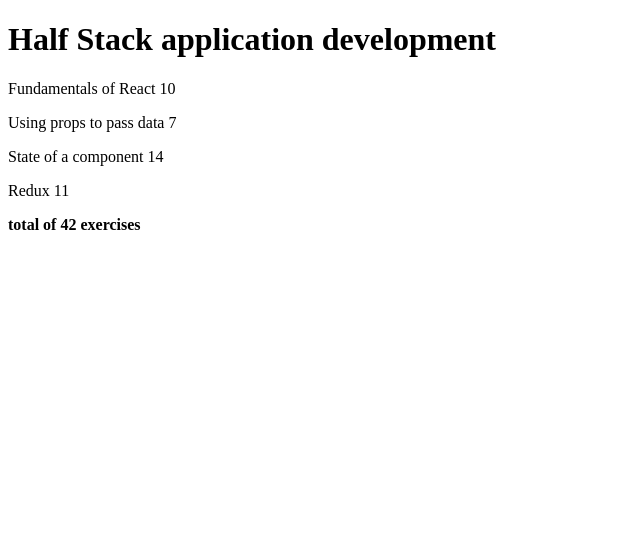
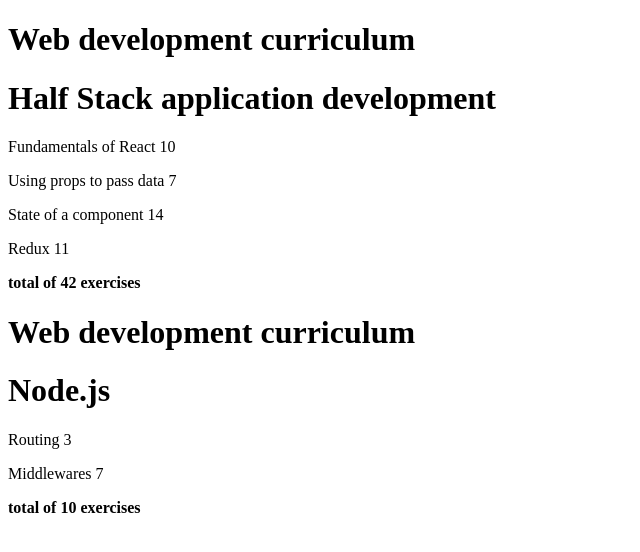
Before and after one commit to claudiainbytes/fullstackopen, a React (Vite) app in the folder part2/courseinfo/: page / in a window 1280 px wide. Shown: the top 552 px of the page, without its empty margins (0-640 px from the left). Built offline with nearby package versions, Linux system fonts and the light colour scheme.

Commit message:
Part 2.1 Step 9. Course information. Extend app for an arbitrary number of courses

```diff
--- a/part2/courseinfo/src/App.jsx
+++ b/part2/courseinfo/src/App.jsx
@@ -6,23 +6,20 @@
   )
 }
 
-const Part = (props) => {
+const Part = ({name, exercise}) => {
   return (
     <>
       <p>
-        {props.name} {props.exercise}
+        {name} {exercise}
       </p>
     </>
   )
 }
 
-const Content = (props) => {
+const Content = ({parts}) => {
   return (
     <>
-      <Part name={props.parts[0].name} exercise={props.parts[0].exercises}/>
-      <Part name={props.parts[1].name} exercise={props.parts[1].exercises}/>
-      <Part name={props.parts[2].name} exercise={props.parts[2].exercises}/>
-      <Part name={props.parts[3].name} exercise={props.parts[3].exercises}/>
+      { parts.map((part) => <Part key={part.id} name={part.name} exercise={part.exercises}/>) }
     </>
   )
 }
@@ -35,6 +32,7 @@
 const Course = ({course}) => {
   return (
     <>
+      <h1>Web development curriculum</h1>
       <Header course={course}/>
       <Content parts={course.parts}/>
       <Total parts={course.parts}/>
@@ -43,9 +41,10 @@
 }
 
 const App = () => {
-  const course = {
+  const courses = [
+    {
+      name: 'Half Stack application development',
       id: 1,
-    name: 'Half Stack application development',
       parts: [
         {
           name: 'Fundamentals of React',
@@ -68,8 +67,30 @@
           id: 4
         }
       ]
+    },
+    {
+      name: 'Node.js',
+      id: 2,
+      parts: [
+        {
+          name: 'Routing',
+          exercises: 3,
+          id: 1
+        },
+        {
+          name: 'Middlewares',
+          exercises: 7,
+          id: 2
         }
-  return <Course course={course} />
+      ]
+    }
+  ]
+  return (
+    <>
+      { courses.map((course) => <Course key={course.id} course={course} /> ) }
+    </>
+  )
+
 }
 
 export default App
```
Lines whose indentation alone changed are shown as unchanged.
